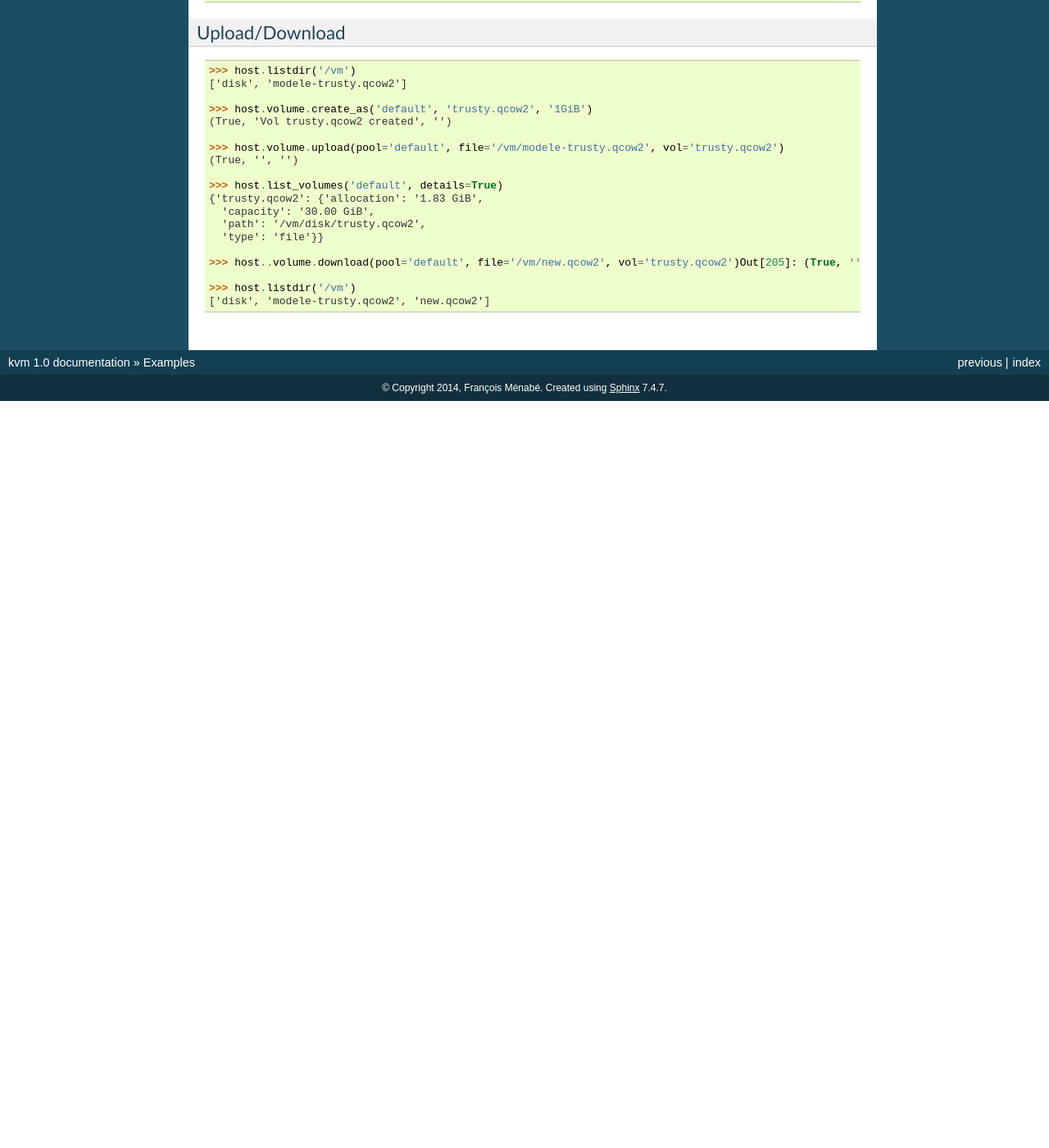
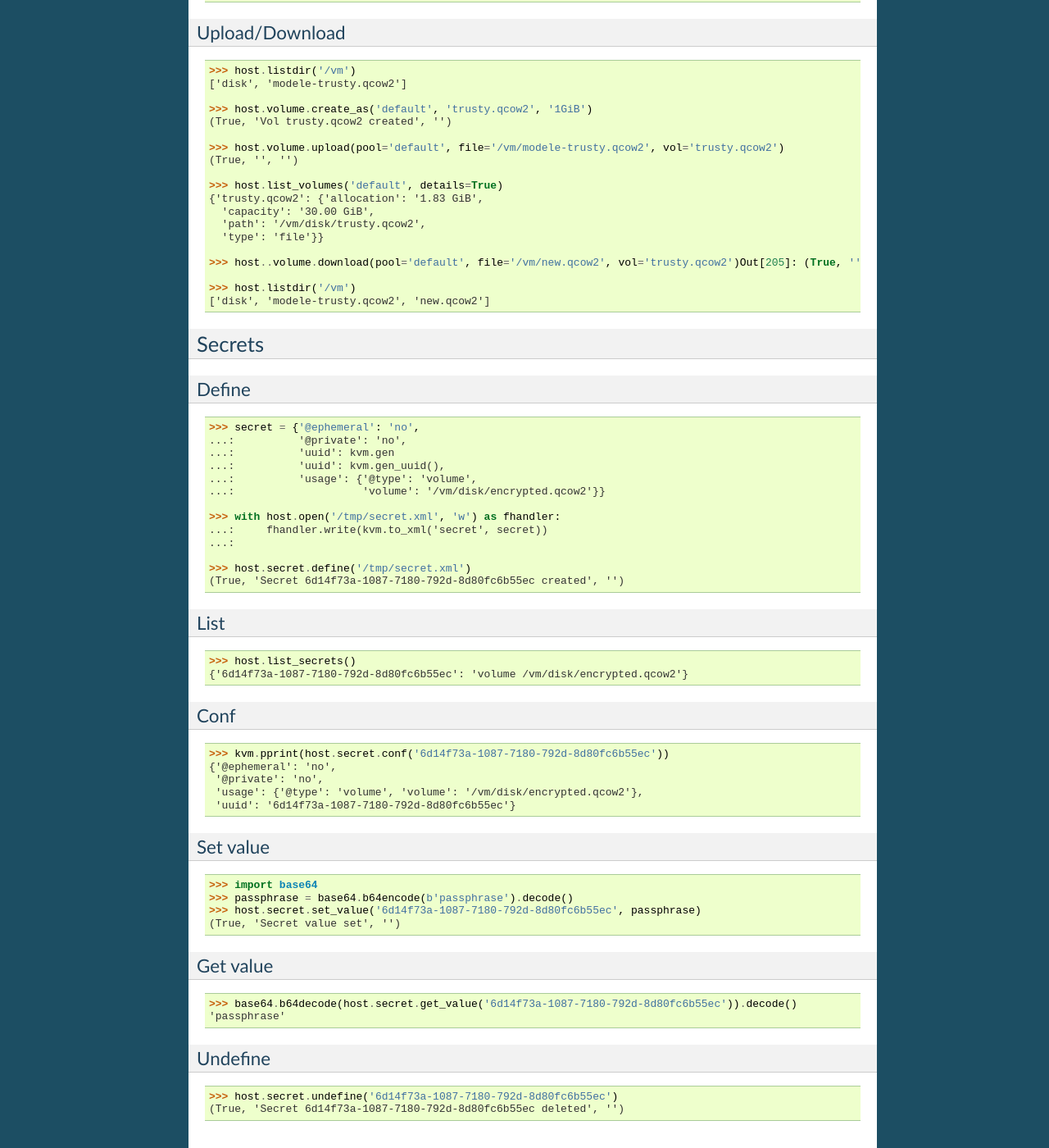
Before and after one commit to fmenabe/python-kvm, a Sphinx documentation site: the page built from doc/source/examples.rst, in a window 1280 px wide and 1400 px high, scrolled down 10039 px. Shown: the whole window at 82% size. Built offline with Sphinx 7.4.7, drawn with Linux system fonts in a browser that asks for light colours; before the commit the page ends 10528 px from its top, so only the background shows below that; some of the changed text lies outside the part shown.

Commit message:
Add basic usage of secrets in the doc.

```diff
--- a/doc/source/examples.rst
+++ b/doc/source/examples.rst
@@ -650,3 +650,63 @@ Upload/Download
 
     >>> host.listdir('/vm')
     ['disk', 'modele-trusty.qcow2', 'new.qcow2']
+
+Secrets
+=======
+Define
+~~~~~~
+.. code::
+
+    >>> secret = {'@ephemeral': 'no',
+    ...:          '@private': 'no',
+    ...:          'uuid': kvm.gen
+    ...:          'uuid': kvm.gen_uuid(),
+    ...:          'usage': {'@type': 'volume',
+    ...:                    'volume': '/vm/disk/encrypted.qcow2'}}
+
+    >>> with host.open('/tmp/secret.xml', 'w') as fhandler:
+    ...:     fhandler.write(kvm.to_xml('secret', secret))
+    ...:
+
+    >>> host.secret.define('/tmp/secret.xml')
+    (True, 'Secret 6d14f73a-1087-7180-792d-8d80fc6b55ec created', '')
+
+List
+~~~~
+.. code::
+
+    >>> host.list_secrets()
+    {'6d14f73a-1087-7180-792d-8d80fc6b55ec': 'volume /vm/disk/encrypted.qcow2'}
+
+Conf
+~~~~
+.. code::
+
+    >>> kvm.pprint(host.secret.conf('6d14f73a-1087-7180-792d-8d80fc6b55ec'))
+    {'@ephemeral': 'no',
+     '@private': 'no',
+     'usage': {'@type': 'volume', 'volume': '/vm/disk/encrypted.qcow2'},
+     'uuid': '6d14f73a-1087-7180-792d-8d80fc6b55ec'}
+
+Set value
+~~~~~~~~~
+.. code::
+
+    >>> import base64
+    >>> passphrase = base64.b64encode(b'passphrase').decode()
+    >>> host.secret.set_value('6d14f73a-1087-7180-792d-8d80fc6b55ec', passphrase)
+    (True, 'Secret value set', '')
+
+Get value
+~~~~~~~~~
+.. code::
+
+    >>> base64.b64decode(host.secret.get_value('6d14f73a-1087-7180-792d-8d80fc6b55ec')).decode()
+    'passphrase'
+
+Undefine
+~~~~~~~~~
+.. code::
+
+	>>> host.secret.undefine('6d14f73a-1087-7180-792d-8d80fc6b55ec')
+	(True, 'Secret 6d14f73a-1087-7180-792d-8d80fc6b55ec deleted', '')
```
